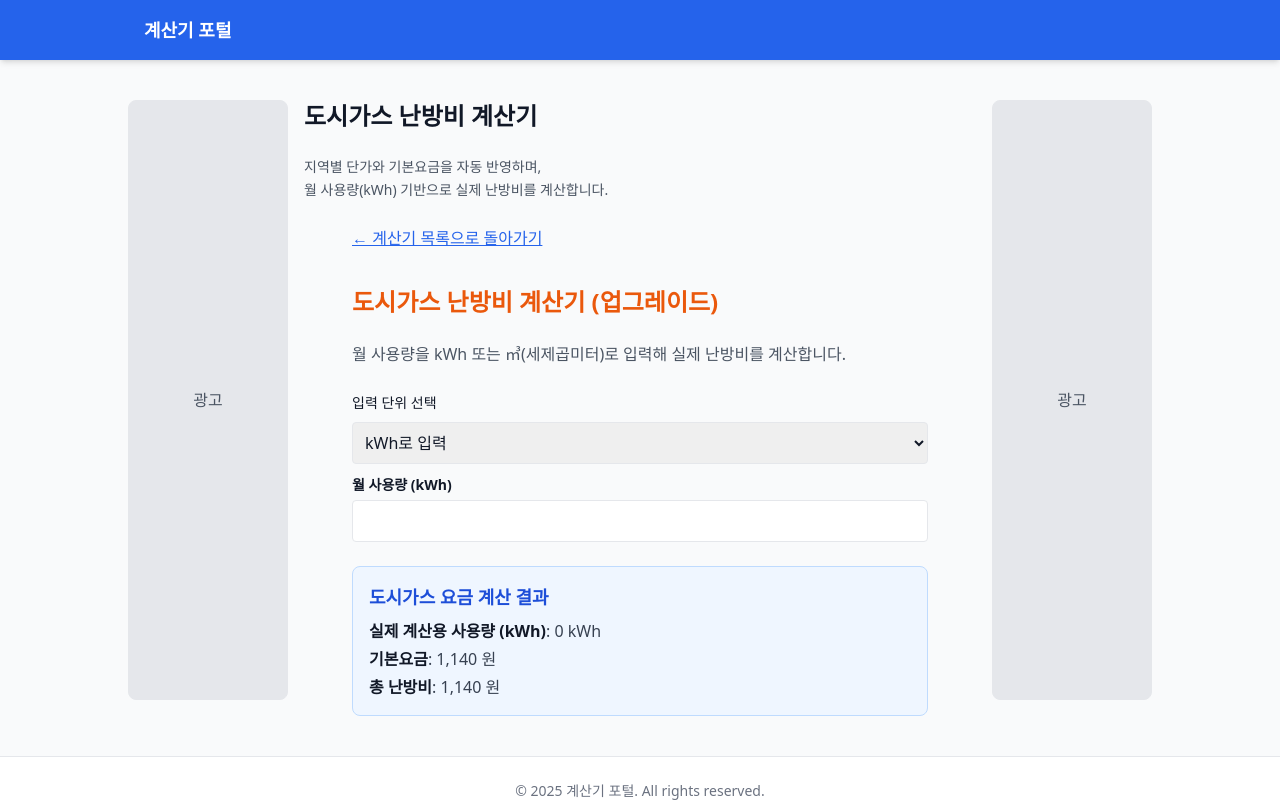
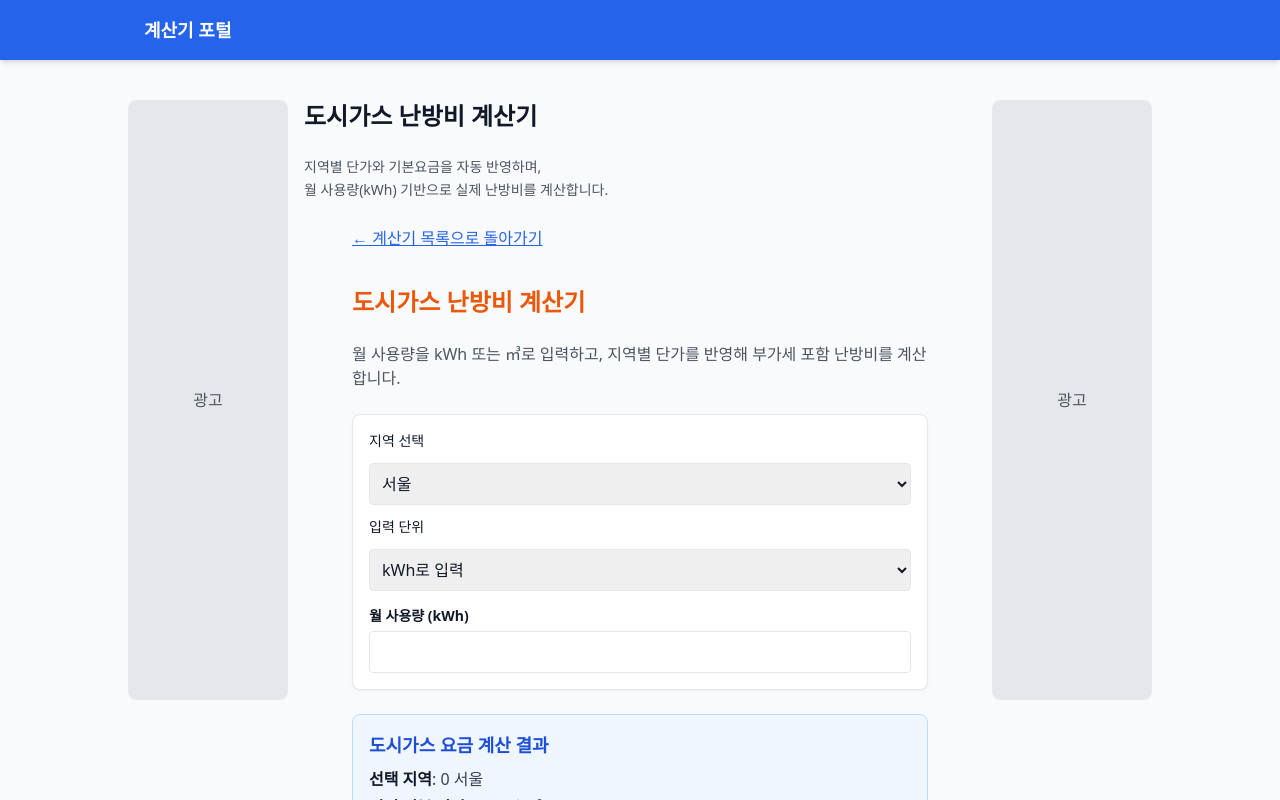
Before and after one commit to geniuspark00-source/calc-site, a Next.js app: page /calculators/gas-heating in a window 1280 px wide. Shown: the top 800 px of the page. Built offline with nearby package versions, Linux system fonts and the light colour scheme.

Commit message:
auto push

```diff
--- a/app/calculators/gas-heating/GasHeatingCalculatorUI.tsx
+++ b/app/calculators/gas-heating/GasHeatingCalculatorUI.tsx
@@ -6,19 +6,43 @@ import ResultBox from "@/components/ResultBox";
 
 export default function GasHeatingCalculatorUI() {
   const [unit, setUnit] = useState("kwh"); // kwh | m3
-  const [usage, setUsage] = useState(0); // 입력값 (단위에 따라 의미 다름)
+  const [usage, setUsage] = useState(0);
+  const [region, setRegion] = useState("서울");
 
-  // m3 → kWh 변환
-  const M3_TO_KWH = 11.6;
+  // 지역별 기본 단가 (원/㎥)
+  const regionPrice: Record<string, number> = {
+    서울: 880,
+    경기: 950,
+    인천: 900,
+    부산: 970,
+    대구: 930,
+    광주: 940,
+    대전: 930,
+    울산: 960,
+    세종: 920,
+    강원: 980,
+    충청: 920,
+    전라: 910,
+    경상: 950,
+    제주: 1050,
+  };
 
-  // 실제 계산용 kWh
+  const pricePerM3 = regionPrice[region];
+
+  // 정확한 변환: 1 m³ = 10.84 kWh
+  const M3_TO_KWH = 10.84;
+
+  // kWh 변환
   const usageKwh = unit === "kwh" ? usage : usage * M3_TO_KWH;
 
-  // === 요금 계산 ===
-  const basicFee = 1140; // 기본요금
-  const rate = 15.24; // kWh당 도시가스 단가 (예시)
+  // 요금 계산 (원/㎥ → 원/kWh 변환 필요 없음. m³ 기준요금으로 직접 계산)
+  const usedCost =
+    unit === "kwh"
+      ? (usageKwh / M3_TO_KWH) * pricePerM3 // kWh → m3 역산 후 가격 적용
+      : usage * pricePerM3; // m³ 입력 시 바로 계산
 
-  const totalCost = basicFee + usageKwh * rate;
+  const vat = usedCost * 0.1;
+  const totalCost = usedCost + vat;
 
   return (
     <div className="space-y-6 max-w-xl mx-auto">
@@ -28,19 +52,33 @@ export default function GasHeatingCalculatorUI() {
       </a>
 
       <h1 className="text-2xl font-bold text-orange-600">
-        도시가스 난방비 계산기 (업그레이드)
+        도시가스 난방비 계산기
       </h1>
 
       <p className="text-gray-600 mb-6">
-        월 사용량을 kWh 또는 ㎥(세제곱미터)로 입력해 실제 난방비를 계산합니다.
+        월 사용량을 kWh 또는 ㎥로 입력하고, 지역별 단가를 반영해
+        부가세 포함 난방비를 계산합니다.
       </p>
 
-      {/* 단위 선택 */}
-      <div className="space-y-2">
-        <label className="text-sm font-medium">입력 단위 선택</label>
+      {/* 지역 선택 */}
+      <div className="space-y-3 bg-white p-4 rounded-lg border shadow-sm">
+        <label className="block text-sm font-medium">지역 선택</label>
+        <select
+          className="w-full border rounded p-2"
+          value={region}
+          onChange={(e) => setRegion(e.target.value)}
+        >
+          {Object.keys(regionPrice).map((r) => (
+            <option key={r} value={r}>
+              {r}
+            </option>
+          ))}
+        </select>
 
+        {/* 단위 선택 */}
+        <label className="block text-sm font-medium mt-2">입력 단위</label>
         <select
-          className="w-full border p-2 rounded"
+          className="w-full border rounded p-2"
           value={unit}
           onChange={(e) => setUnit(e.target.value)}
         >
@@ -59,16 +97,22 @@ export default function GasHeatingCalculatorUI() {
       <ResultBox
         title="도시가스 요금 계산 결과"
         results={[
+          { label: "선택 지역", value: region },
+          { label: "지역 기본 단가", value: `${pricePerM3} 원/㎥` },
           {
-            label: "실제 계산용 사용량 (kWh)",
+            label: "계산용 환산 사용량",
             value: `${usageKwh.toFixed(1)} kWh`,
           },
           {
-            label: "기본요금",
-            value: `${basicFee} 원`,
+            label: "사용요금(부가세 전)",
+            value: `${usedCost.toFixed(0)} 원`,
           },
           {
-            label: "총 난방비",
+            label: "부가세(10%)",
+            value: `${vat.toFixed(0)} 원`,
+          },
+          {
+            label: "총 난방비(부가세 포함)",
             value: `${totalCost.toFixed(0)} 원`,
           },
         ]}
```
